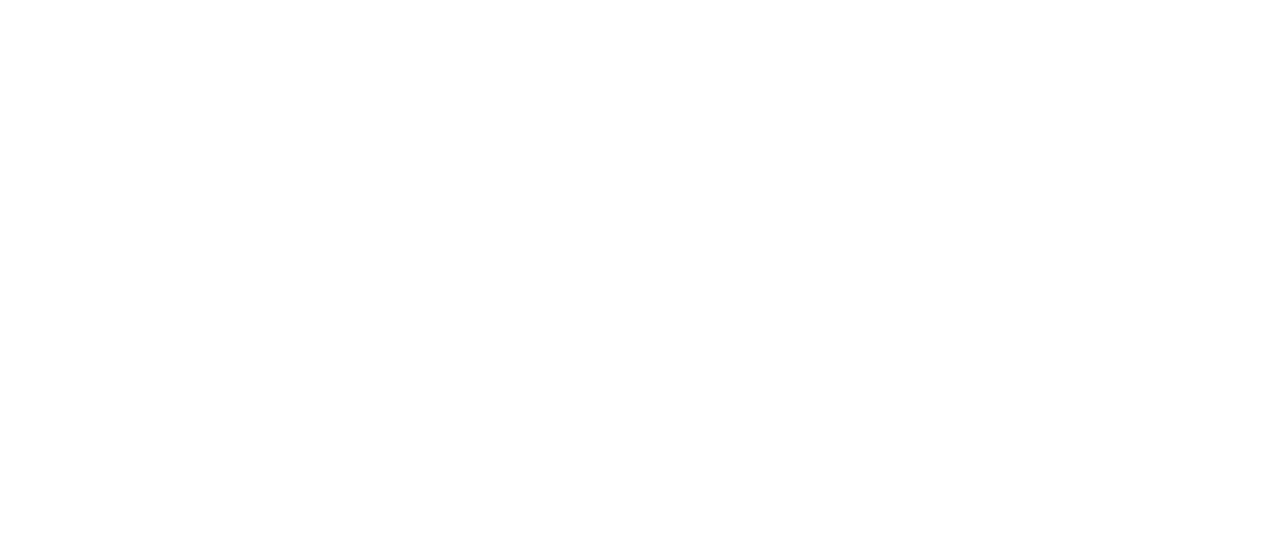
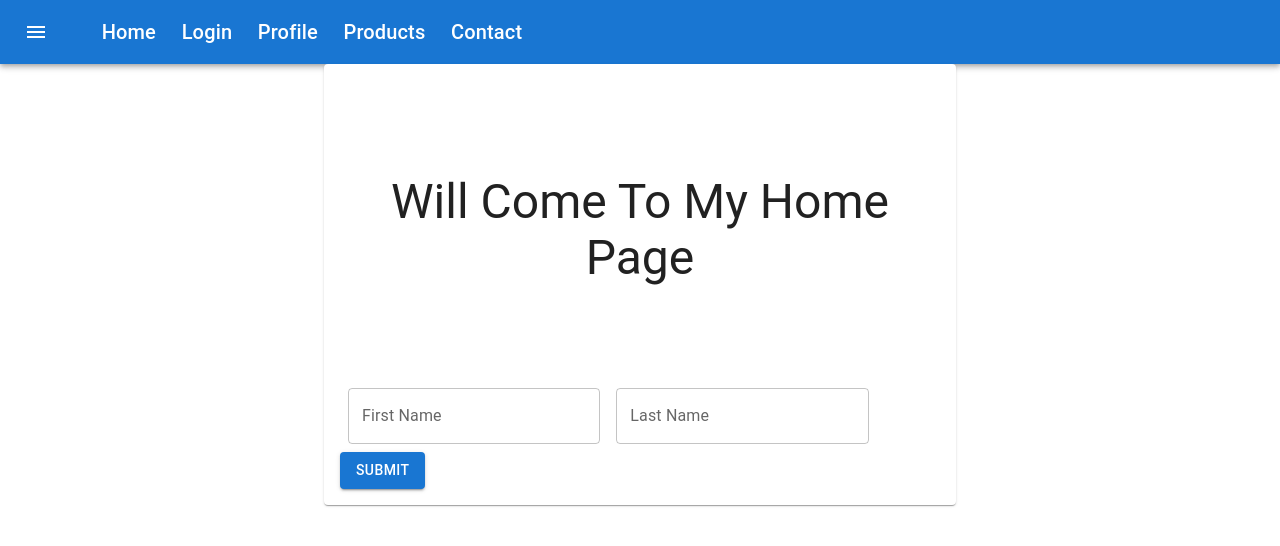
Before and after one commit to io3-rajni/Project, a React (Create React App) app in the folder project/: page / in a window 1280 px wide. Before the commit this address had no page. Shown: the top 546 px of the page. Built offline with nearby package versions, Linux system fonts and the light colour scheme.

Commit message:
Login page

```diff
--- a/project/src/App.js
+++ b/project/src/App.js
@@ -10,6 +10,8 @@ function App() {
     <>
       <BrowserRouter>
         <Routes>
+          <Route path="/" element={<Home />}></Route>
+
           <Route path="/Home" element={<Home />}></Route>
           <Route path="/Profile" element={<Profile />}></Route>
           <Route path="/Login" element={<Login />}></Route>
--- a/project/src/Component/Home.js
+++ b/project/src/Component/Home.js
@@ -1,4 +1,4 @@
-import React from "react";
+import React, { useState } from "react";
 import { useNavigate } from "react-router-dom";
 import { styled } from "@mui/material/styles";
 import Grid from "@mui/material/Grid";
@@ -11,16 +11,38 @@ import Navbar from "./Navbar";
 import TextField from "@mui/material/TextField";
 import Box from "@mui/material/Box";
 const Home = () => {
+  const navigate = useNavigate("");
+  const [firstName, setFirstName] = useState("");
+  const [lastName, setLastName] = useState("");
+  // const [value, setValue] = useState("");
+  // const [validName, setValidName] = useState("");
+  const handleFirstName = (e) => {
+    setFirstName(e?.target?.value);
+  };
+  console.log("First Name", firstName);
+  const handleLastName = (e) => {
+    setLastName(e?.target?.value);
+  };
+
+  // console.log("Last Name"), lastName;
   const Img = styled("img")({
     margin: "auto",
     display: "block",
     maxWidth: "100%",
     maxHeight: "100%",
   });
-  const navigate = useNavigate();
   const handleLogin = () => {
     navigate("/Login");
+    console.log("dfgykop");
   };
+  // const handleLogin = (e) => {
+  //   e.preventDefault();
+  //   if (validName) {
+  //     setValidName("");
+  //     console.log("email1", validName);
+  //   } else {
+  //   }
+  // };
   return (
     <>
       <Navbar />
@@ -55,23 +77,29 @@ const Home = () => {
               placeholder="Your First Name"
               multiline
               maxRows={4}
+              value={firstName}
+              onChange={handleFirstName}
             />
+            {/* <Typography sx={{ color: "red" }}>{validName}</Typography> */}
             <TextField
               id="outlined-textarea"
               label="Last Name"
               placeholder="Your Last Name"
               multiline
+              value={lastName}
+              onChange={handleLastName}
             />
           </Box>
-          <Grid item xs={12} sm container>
-            <Typography sx={{ cursor: "pointer" }} variant="body2">
-              <Stack spacing={2} direction="row" sx={{ flexGrow: 1 }}>
-                <Button variant="contained" onClick={handleLogin}>
-                  Login
-                </Button>
-              </Stack>
-            </Typography>
-          </Grid>
+        </Grid>
+        <Grid item xs={12} sm container>
+          <Typography sx={{ cursor: "pointer" }}>
+            <Stack direction="row">
+              <Button variant="contained" onClick={handleLogin}>
+                Submit
+                {/* {value} */}
+              </Button>
+            </Stack>
+          </Typography>
         </Grid>
       </Paper>
     </>
--- a/project/src/Component/Login.js
+++ b/project/src/Component/Login.js
@@ -1,10 +1,57 @@
 import React from "react";
 import Navbar from "./Navbar";
+import Button from "@mui/material/Button";
+import Dialog from "@mui/material/Dialog";
+import DialogActions from "@mui/material/DialogActions";
+import DialogContent from "@mui/material/DialogContent";
+import DialogContentText from "@mui/material/DialogContentText";
+import DialogTitle from "@mui/material/DialogTitle";
+import useMediaQuery from "@mui/material/useMediaQuery";
+import { useTheme } from "@mui/material/styles";
+
 const Login = () => {
+  const [open, setOpen] = React.useState(false);
+  const theme = useTheme();
+  const fullScreen = useMediaQuery(theme.breakpoints.down("md"));
+
+  const handleClickOpen = () => {
+    setOpen(true);
+  };
+
+  const handleClose = () => {
+    setOpen(false);
+  };
   return (
     <>
       <Navbar />
-      <h1>Login</h1>
+
+      <Button variant="outlined" onClick={handleClickOpen}>
+        Open responsive dialog
+      </Button>
+      <Dialog
+        fullScreen={fullScreen}
+        open={open}
+        onClose={handleClose}
+        aria-labelledby="responsive-dialog-title"
+      >
+        <DialogTitle id="responsive-dialog-title">
+          {"Use Google's location service?"}
+        </DialogTitle>
+        <DialogContent>
+          <DialogContentText>
+            Let Google help apps determine location. This means sending
+            anonymous location data to Google, even when no apps are running.
+          </DialogContentText>
+        </DialogContent>
+        <DialogActions>
+          <Button autoFocus onClick={handleClose}>
+            Disagree
+          </Button>
+          <Button onClick={handleClose} autoFocus>
+            Agree
+          </Button>
+        </DialogActions>
+      </Dialog>
     </>
   );
 };
--- a/project/src/Component/Navbar.js
+++ b/project/src/Component/Navbar.js
@@ -10,10 +10,10 @@ import MenuIcon from "@mui/icons-material/Menu";
 const Navbar = () => {
   const navigate = useNavigate();
 
-  console.log("dhgchfhd", navigate);
+  // console.log("dhgchfhd", navigate);
   // const handleClick = () => {
   //   navigate("/Profile");
-  //   console.log("gbhbgfugktyujmgyu");
+  //   // console.log("gbhbgfugktyujmgyu");
   // };
   return (
     <Box sx={{ flexGrow: 1 }}>
@@ -54,7 +54,9 @@ const Navbar = () => {
               {/* <li>Home</li> */}
             </Box>
           </Typography>
-          <Button color="inherit">Login</Button>
+          {/* <Button color="inherit" onClick={handleClick}>
+            Login
+          </Button> */}
         </Toolbar>
       </AppBar>
     </Box>
```
